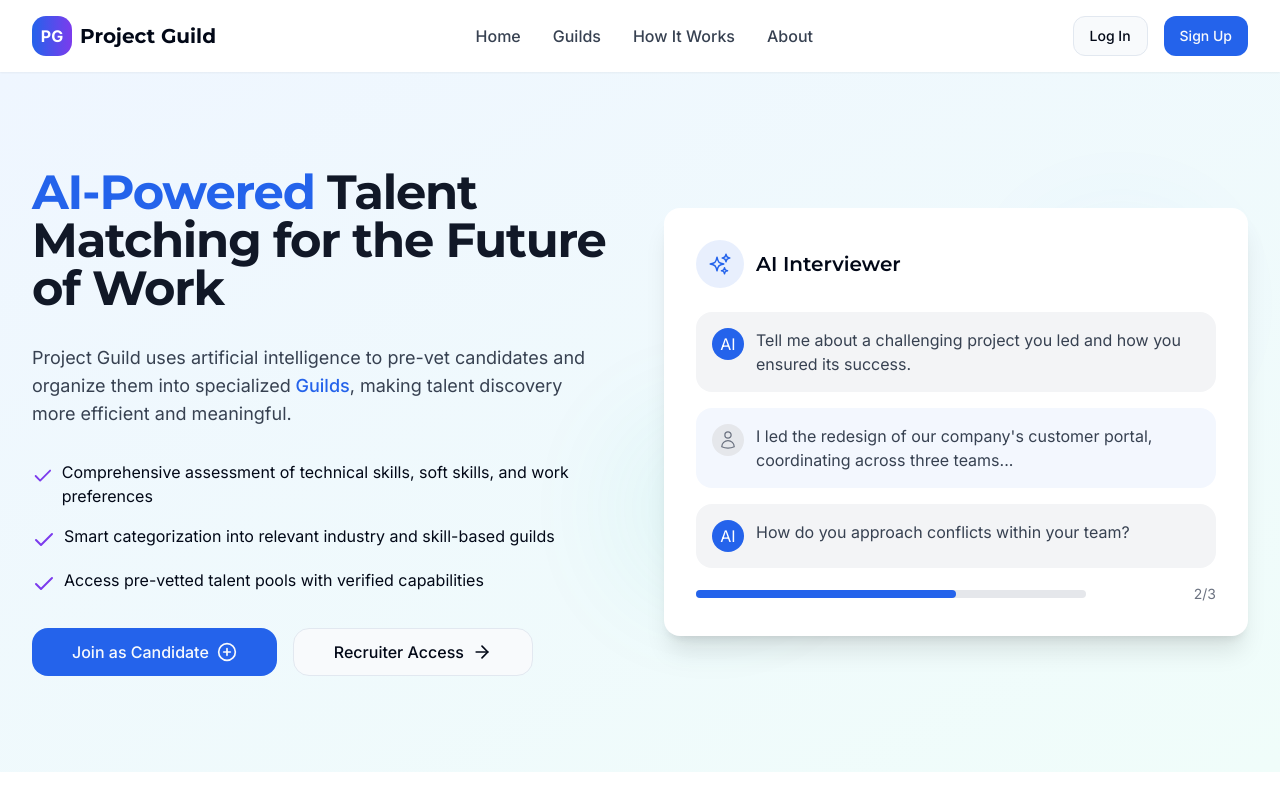
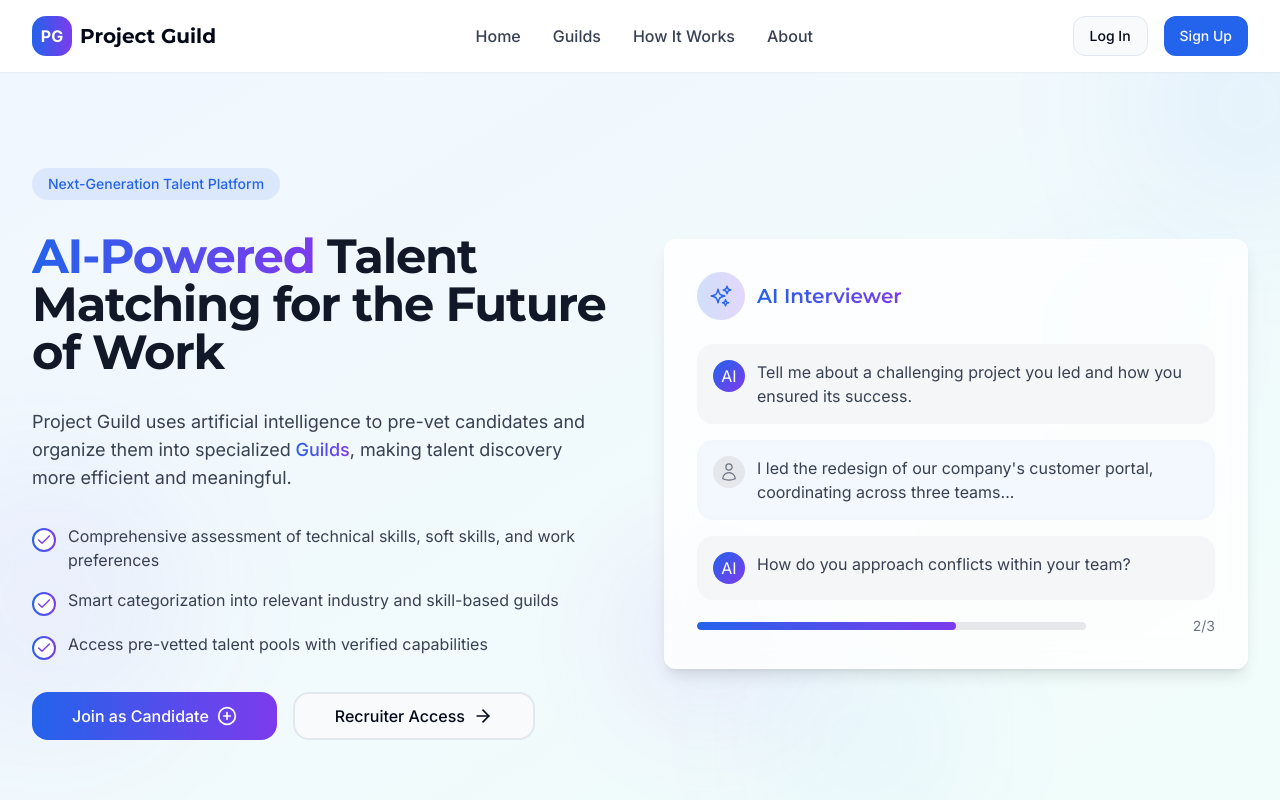
Before and after one commit to mocktagon/talent-guild-ai, a React (Vite) app: page / in a window 1280 px wide. Shown: the top 800 px of the page. Built offline with nearby package versions, Linux system fonts and the light colour scheme.

Commit message:
Refactor: Redesign Hero section
Redesign the Hero section of the home page to a more modern look.

```diff
--- a/src/components/home/Hero.tsx
+++ b/src/components/home/Hero.tsx
@@ -5,69 +5,93 @@ import { Link } from 'react-router-dom';
 
 const Hero = () => {
   return (
-    <div className="relative bg-gradient-to-br from-blue-50 to-teal-50 py-24 overflow-hidden">
-      <div className="container">
+    <div className="relative bg-gradient-to-br from-blue-50/80 to-teal-50/90 py-24 overflow-hidden">
+      {/* Decorative Elements */}
+      <div className="absolute inset-0 overflow-hidden">
+        <div className="absolute -top-24 -right-24 w-64 h-64 rounded-full bg-primary/5 blur-3xl"></div>
+        <div className="absolute top-1/2 -left-24 w-72 h-72 rounded-full bg-secondary/5 blur-3xl"></div>
+        <div className="absolute bottom-0 right-1/4 w-48 h-48 rounded-full bg-blue-500/5 blur-3xl"></div>
+      </div>
+
+      <div className="container relative z-10">
         <div className="grid grid-cols-1 lg:grid-cols-2 gap-12 items-center">
           <div className="space-y-8 max-w-xl">
-            <h1 className="text-4xl md:text-5xl font-heading font-bold tracking-tight text-gray-900 leading-tight">
-              <span className="text-primary">AI-Powered</span> Talent Matching for the Future of Work
+            <div className="inline-block px-4 py-1.5 bg-primary/10 backdrop-blur-sm rounded-full text-primary font-medium text-sm animate-fade-in">
+              Next-Generation Talent Platform
+            </div>
+
+            <h1 className="text-4xl md:text-5xl font-heading font-bold tracking-tight text-gray-900 leading-tight animate-slide-in">
+              <span className="bg-gradient-to-r from-primary to-secondary bg-clip-text text-transparent">AI-Powered</span> Talent Matching for the Future of Work
             </h1>
-            <p className="text-lg text-gray-700">
+
+            <p className="text-lg text-gray-700 animate-fade-in" style={{animationDelay: '0.2s'}}>
               Project Guild uses artificial intelligence to pre-vet candidates and organize them into specialized
-              <span className="text-primary font-medium"> Guilds</span>, making talent discovery more efficient and meaningful.
+              <span className="bg-gradient-to-r from-primary to-secondary bg-clip-text text-transparent font-medium"> Guilds</span>, making talent discovery more efficient and meaningful.
             </p>
 
-            <div className="space-y-4">
+            <div className="space-y-4 animate-fade-in" style={{animationDelay: '0.3s'}}>
               <div className="flex items-start">
-                <Check className="text-secondary mr-2 mt-1" />
-                <span>Comprehensive assessment of technical skills, soft skills, and work preferences</span>
+                <div className="mt-1 p-0.5 bg-gradient-to-r from-primary to-secondary rounded-full">
+                  <div className="bg-white dark:bg-gray-900 rounded-full p-0.5">
+                    <Check className="text-secondary w-4 h-4" />
+                  </div>
+                </div>
+                <span className="ml-3 text-gray-700">Comprehensive assessment of technical skills, soft skills, and work preferences</span>
               </div>
               <div className="flex items-start">
-                <Check className="text-secondary mr-2 mt-1" />
-                <span>Smart categorization into relevant industry and skill-based guilds</span>
+                <div className="mt-1 p-0.5 bg-gradient-to-r from-primary to-secondary rounded-full">
+                  <div className="bg-white dark:bg-gray-900 rounded-full p-0.5">
+                    <Check className="text-secondary w-4 h-4" />
+                  </div>
+                </div>
+                <span className="ml-3 text-gray-700">Smart categorization into relevant industry and skill-based guilds</span>
               </div>
               <div className="flex items-start">
-                <Check className="text-secondary mr-2 mt-1" />
-                <span>Access pre-vetted talent pools with verified capabilities</span>
+                <div className="mt-1 p-0.5 bg-gradient-to-r from-primary to-secondary rounded-full">
+                  <div className="bg-white dark:bg-gray-900 rounded-full p-0.5">
+                    <Check className="text-secondary w-4 h-4" />
+                  </div>
+                </div>
+                <span className="ml-3 text-gray-700">Access pre-vetted talent pools with verified capabilities</span>
               </div>
             </div>
 
-            <div className="flex flex-col sm:flex-row gap-4">
-              <Button size="xl" asChild>
+            <div className="flex flex-col sm:flex-row gap-4 animate-fade-in" style={{animationDelay: '0.4s'}}>
+              <Button size="xl" variant="gradient" className="group" asChild>
                 <Link to="/signup?as=candidate">
                   Join as Candidate
-                  <PlusCircle className="ml-2 h-5 w-5" />
+                  <PlusCircle className="ml-2 h-5 w-5 transition-transform group-hover:rotate-90" />
                 </Link>
               </Button>
-              <Button variant="outline" size="xl" asChild>
+              <Button variant="outline" size="xl" className="group border-2" asChild>
                 <Link to="/signup?as=recruiter">
                   Recruiter Access
-                  <ArrowRight className="ml-2 h-5 w-5" />
+                  <ArrowRight className="ml-2 h-5 w-5 transition-transform group-hover:translate-x-1" />
                 </Link>
               </Button>
             </div>
           </div>
 
-          <div className="relative">
-            <div className="bg-white rounded-lg shadow-xl p-8 relative z-10">
+          <div className="relative animate-fade-in" style={{animationDelay: '0.5s'}}>
+            <div className="relative z-10 glass-card p-8">
               <div className="flex items-center mb-6">
-                <div className="w-12 h-12 rounded-full bg-primary/10 flex items-center justify-center text-primary">
+                <div className="w-12 h-12 rounded-full bg-gradient-to-r from-primary/20 to-secondary/20 flex items-center justify-center text-primary">
                   <svg xmlns="http://www.w3.org/2000/svg" fill="none" viewBox="0 0 24 24" strokeWidth={1.5} stroke="currentColor" className="w-6 h-6">
                     <path strokeLinecap="round" strokeLinejoin="round" d="M9.813 15.904L9 18.75l-.813-2.846a4.5 4.5 0 00-3.09-3.09L2.25 12l2.846-.813a4.5 4.5 0 003.09-3.09L9 5.25l.813 2.846a4.5 4.5 0 003.09 3.09L15.75 12l-2.846.813a4.5 4.5 0 00-3.09 3.09zM18.259 8.715L18 9.75l-.259-1.035a3.375 3.375 0 00-2.455-2.456L14.25 6l1.036-.259a3.375 3.375 0 002.455-2.456L18 2.25l.259 1.035a3.375 3.375 0 002.456 2.456L21.75 6l-1.035.259a3.375 3.375 0 00-2.456 2.456zM16.894 20.567L16.5 21.75l-.394-1.183a2.25 2.25 0 00-1.423-1.423L13.5 18.75l1.183-.394a2.25 2.25 0 001.423-1.423l.394-1.183.394 1.183a2.25 2.25 0 001.423 1.423l1.183.394-1.183.394a2.25 2.25 0 00-1.423 1.423z" />
                   </svg>
                 </div>
-                <h2 className="text-xl font-semibold ml-3">AI Interviewer</h2>
+                <h2 className="text-xl font-semibold ml-3 bg-gradient-to-r from-primary to-secondary bg-clip-text text-transparent">AI Interviewer</h2>
               </div>
 
               <div className="space-y-4">
-                <div className="bg-gray-100 rounded-lg p-4 flex">
-                  <div className="w-8 h-8 rounded-full bg-primary flex items-center justify-center text-white mr-3 shrink-0">
+                <div className="bg-gray-100/80 backdrop-blur-sm rounded-2xl p-4 flex animate-fade-in" style={{animationDelay: '0.6s'}}>
+                  <div className="w-8 h-8 rounded-full bg-gradient-to-br from-primary to-secondary flex items-center justify-center text-white mr-3 shrink-0">
                     AI
                   </div>
                   <p className="text-gray-700">Tell me about a challenging project you led and how you ensured its success.</p>
                 </div>
 
-                <div className="bg-primary/5 rounded-lg p-4 flex">
+                <div className="bg-primary/5 backdrop-blur-sm rounded-2xl p-4 flex animate-fade-in" style={{animationDelay: '0.7s'}}>
                   <div className="w-8 h-8 rounded-full bg-gray-200 shrink-0 overflow-hidden mr-3">
                     <svg xmlns="http://www.w3.org/2000/svg" fill="none" viewBox="0 0 24 24" strokeWidth={1.5} stroke="currentColor" className="w-full h-full p-1.5 text-gray-500">
                       <path strokeLinecap="round" strokeLinejoin="round" d="M15.75 6a3.75 3.75 0 11-7.5 0 3.75 3.75 0 017.5 0zM4.501 20.118a7.5 7.5 0 0114.998 0A17.933 17.933 0 0112 21.75c-2.676 0-5.216-.584-7.499-1.632z" />
@@ -76,16 +100,16 @@ const Hero = () => {
                   <p className="text-gray-700">I led the redesign of our company's customer portal, coordinating across three teams...</p>
                 </div>
 
-                <div className="bg-gray-100 rounded-lg p-4 flex">
-                  <div className="w-8 h-8 rounded-full bg-primary flex items-center justify-center text-white mr-3 shrink-0">
+                <div className="bg-gray-100/80 backdrop-blur-sm rounded-2xl p-4 flex animate-fade-in" style={{animationDelay: '0.8s'}}>
+                  <div className="w-8 h-8 rounded-full bg-gradient-to-br from-primary to-secondary flex items-center justify-center text-white mr-3 shrink-0">
                     AI
                   </div>
                   <p className="text-gray-700">How do you approach conflicts within your team?</p>
                 </div>
 
-                <div className="flex items-center justify-between mt-4">
-                  <div className="h-2 bg-gray-200 rounded-full w-3/4">
-                    <div className="h-2 bg-primary rounded-full w-2/3"></div>
+                <div className="flex items-center justify-between mt-4 animate-fade-in" style={{animationDelay: '0.9s'}}>
+                  <div className="h-2 bg-gray-200 rounded-full w-3/4 overflow-hidden">
+                    <div className="h-2 bg-gradient-to-r from-primary to-secondary rounded-full w-2/3"></div>
                   </div>
                   <span className="text-sm text-gray-500">2/3</span>
                 </div>
@@ -94,7 +118,7 @@ const Hero = () => {
 
             {/* Background decorative elements */}
             <div className="absolute top-8 right-16 w-32 h-32 bg-blue-500 rounded-full opacity-10 blur-3xl"></div>
-            <div className="absolute bottom-12 -left-8 w-40 h-40 bg-teal-500 rounded-full opacity-10 blur-3xl"></div>
+            <div className="absolute -bottom-12 -left-8 w-40 h-40 bg-secondary rounded-full opacity-10 blur-3xl"></div>
           </div>
         </div>
       </div>
```
